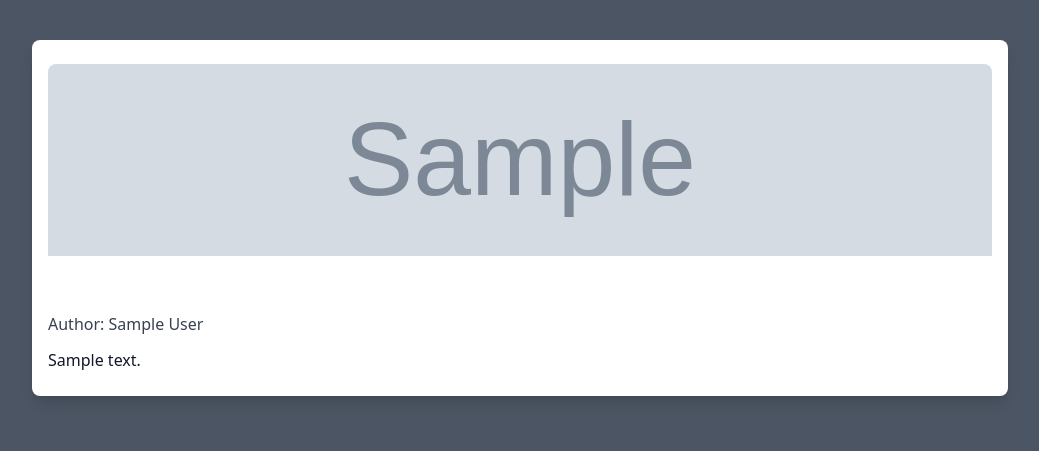
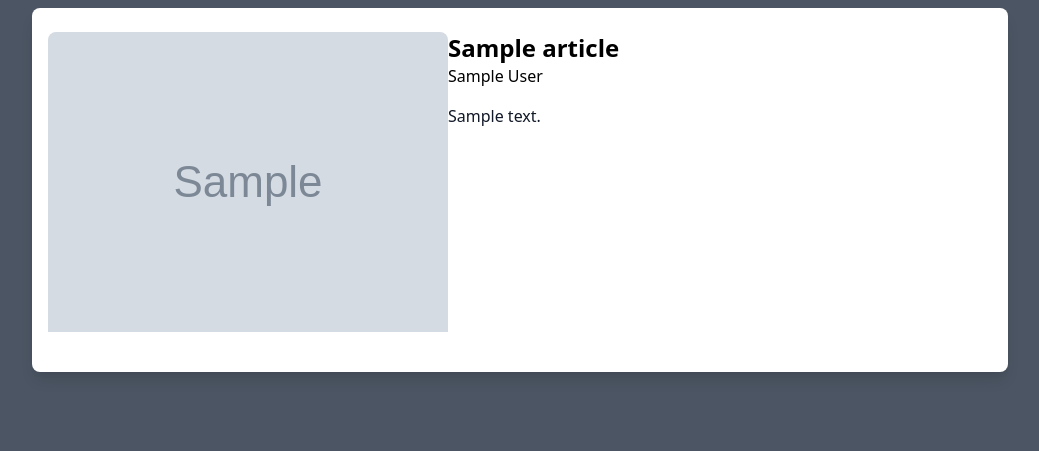
Before and after one commit to Sagittarius17/django-cms, a Django app: template app_cms/templates/app_cms/article_detail.html in a window 1280 px wide. Shown: the part 56-507 px from the top of the page, without its empty margins (120-1159 px from the left). Run offline with Django 4.2, Linux system fonts and the light colour scheme; data comes from the database, SQL or seed files in the repository; both versions use the stored data as it was after the commit; tables that the repository leaves empty hold one stand-in row (values such as "Sample post"); the template is opened without the code that fills it: values that come from a table or form of the project are taken from there, most other values are stand-ins (such as "Sample title", 1, 10 or a date in 2020); grey boxes marked "Sample" are stand-in pictures; some libraries are stand-ins or nearby versions.

Commit message:
cms new_article page

```diff
--- a/app_cms/models.py
+++ b/app_cms/models.py
@@ -27,7 +27,7 @@
     title = models.CharField(max_length=200)
     author = models.CharField(max_length=200)
     content = models.TextField()
-    image = models.ImageField(upload_to='article_imgs/', null=True, blank=True)
+    image = models.ImageField(null=True, blank=True) # upload_to='article_imgs/'
     published_date = models.DateTimeField(auto_now_add=True)
     updated_date = models.DateTimeField(auto_now=True)
 
--- a/app_cms/templates/app_cms/article_detail.html
+++ b/app_cms/templates/app_cms/article_detail.html
@@ -1,14 +1,16 @@
 {% extends "base.html" %}
 
 {% block content %}
-<div class="container mx-auto px-6 py-8">
-    <div class="bg-white shadow-lg rounded-lg px-4 py-6 mb-6">
-        <img src="{{ article.imageURL }}" alt="{{ article.title }}" class="w-full h-48 object-cover object-center rounded-t-lg mb-4">
-        <h2 class="text-2xl font-bold mb-2">{{ article.title }}</h2>
-        <p class="text-gray-700 mb-3">Author: {{ article.author }}</p>
-        <div class="text-gray-900">
-            {{ article.content|safe }}
+    <div class="container mx-auto px-6">
+        <div class="flex flex-row bg-white text-black shadow-lg rounded-lg px-4 py-6 mb-6">
+            <img src="{{ article.imageURL }}" alt="{{ article.title }}" class="w-50 h-50 object-cover object-center rounded-t-lg mb-4">
+            <div class="flex flex-col w-full">
+                <div class="flex flex-col w-full mb-4">
+                    <h2 class="flex text-2xl font-bold w-full">{{ article.title }}</h2>
+                    <h6 class="flex justify-start items-end w-full">{{ article.author }}</h6>
+                </div>
+                <div class="text-gray-900">{{ article.content|safe }}</div>
+            </div>
         </div>
     </div>
-</div>
 {% endblock %}
--- a/app_cms/templates/app_cms/new_article.html
+++ b/app_cms/templates/app_cms/new_article.html
@@ -4,6 +4,7 @@
     <form method="post" enctype="multipart/form-data">
         {% csrf_token %}
         <div>
+            <input type="text" name="author" placeholder="Author" class="mb-2 p-1 rounded-sm text-black">
             <input type="text" name="title" placeholder="Title" class="mb-2 p-1 rounded-sm text-black" required>
             <input type="file" name="image" required>
         </div>
--- a/mysite/settings.py
+++ b/mysite/settings.py
@@ -134,7 +134,7 @@
 
 MEDIA_URL = '/images/'
 
-MEDIA_ROOT = os.path.join(BASE_DIR, 'static/images')
+MEDIA_ROOT = os.path.join(BASE_DIR, 'static/')
 # Default primary key field type
 # https://docs.djangoproject.com/en/4.1/ref/settings/#default-auto-field
 
```
Also changed, not shown: app_cms/templates/app_cms/article_list.html (+6 -6 lines), app_cms/views.py (+18 -10 lines), db.sqlite3, static/images/article_imgs/nodejs.png (deleted), static/images/django.png (added), static/images/lambda.png (added), static/images/reactjs.png (renamed from static/images/article_imgs/reactjs.png).
